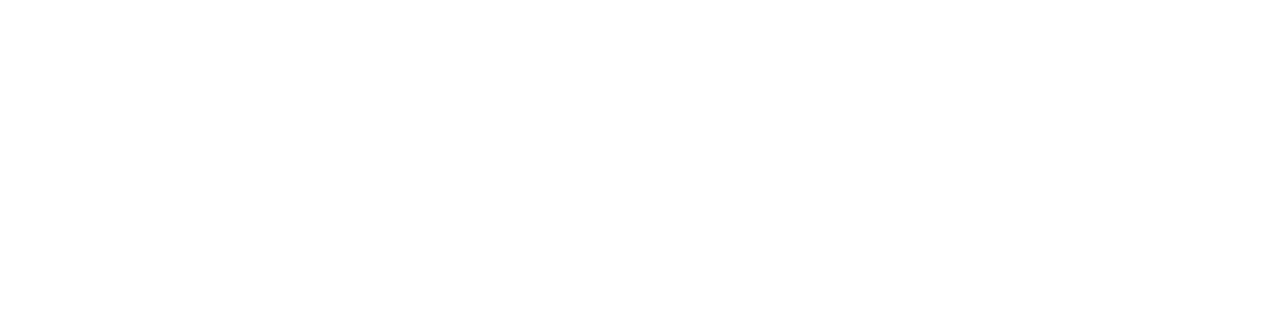
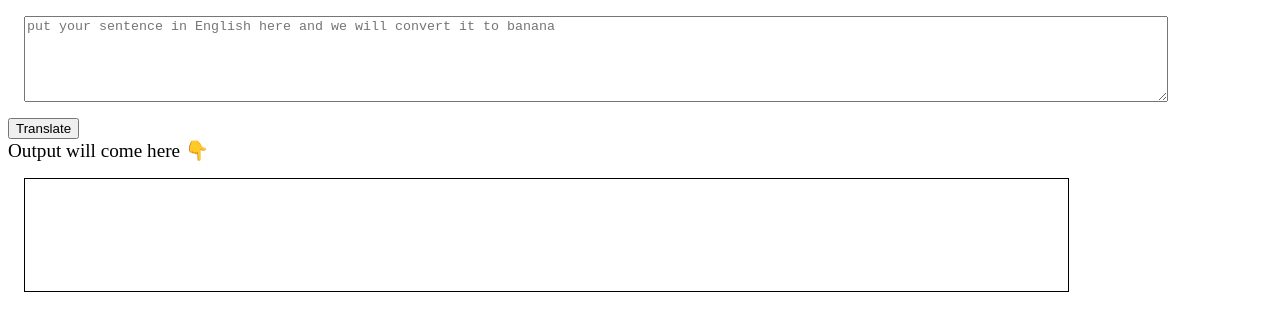
Before and after one commit to kunal-jain-5/banana-translate, a plain HTML site: page index.html in a window 1280 px wide. Drawn offline with Linux system fonts and the light colour scheme.

Commit message:
input and output

```diff
--- /dev/null
+++ b/app.js
@@ -0,0 +1,9 @@
+var btntranslate = document.querySelector("#btn-translate");
+var txtinput = document.querySelector("#txt-input");
+var outputdiv = document.querySelector("#output");
+
+function clickhandler() {
+    outputdiv.innerText = "iebfuvbebv " + txtinput.value;
+};
+
+btntranslate.addEventListener("click", clickhandler)
--- a/index.html
+++ b/index.html
@@ -1,15 +1,40 @@
 <!DOCTYPE html>
 <html lang="en">
+
 <head>
     <meta charset="UTF-8">
     <meta http-equiv="X-UA-Compatible" content="IE=edge">
     <meta name="viewport" content="width=device-width, initial-scale=1.0">
     <title>Banana Speak</title>
-    <script>
-        console.log("hello script working??");
-    </script>
+    <style>
+        textarea {
+            width: 90%;
+            height: 10vh;
+            display: block;
+            margin: 1rem;
+        }
+
+        #output {
+            border: 1px solid black;
+            height: 10vh;
+            width: 80%;
+            margin: 1rem;
+            padding: 1rem;
+        }
+    </style>
 </head>
+
 <body>
+    <textarea id="txt-input"
+        placeholder="put your sentence in English here and we will convert it to banana"></textarea>
+    <button id="btn-translate">Translate</button>
 
+    <div style="font-size: larger;"> Output will come here 👇</div>
+    <div id="output"></div>
+    <script src="app.js" type="text/javascript"></script>
+
+
+    <script src="app.js" type="text/javascript"></script>
 </body>
+
 </html>
```
